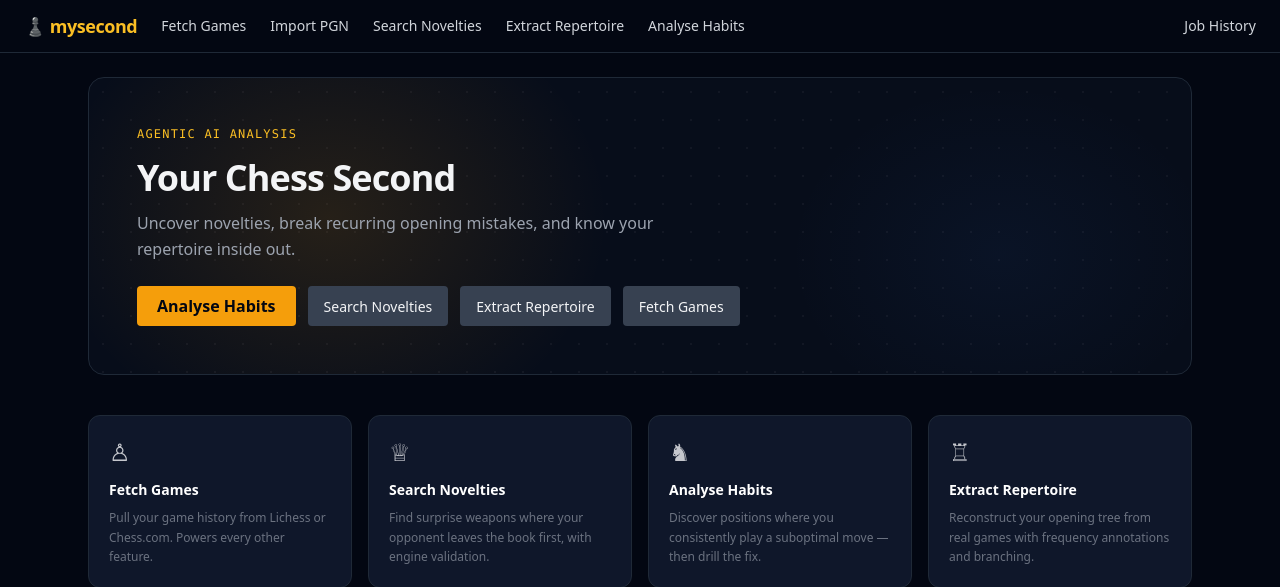
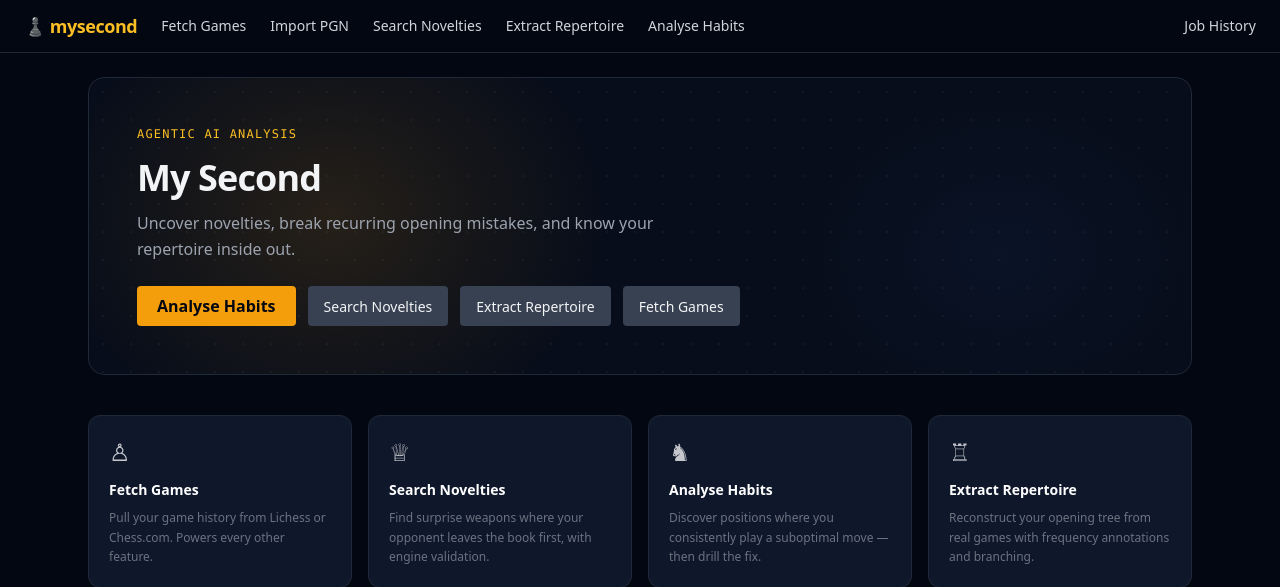
Before and after one commit to avigold/my-second, a Flask app: page / in a window 1280 px wide. Shown: the top 587 px of the page. Run offline with Flask 3, Linux system fonts and the light colour scheme; data that the repository does not hold is empty; some libraries are stand-ins or nearby versions.

Commit message:
Hero: rename tagline to 'My Second'
Co-Authored-By: Claude Sonnet 4.6 <noreply@anthropic.com>

```diff
--- a/web/templates/dashboard.html
+++ b/web/templates/dashboard.html
@@ -25,7 +25,7 @@
 
   <div class="relative z-10 max-w-2xl">
     <p class="text-amber-400 text-xs font-mono uppercase tracking-widest mb-4 select-none">Agentic AI Analysis</p>
-    <h1 class="text-4xl font-bold tracking-tight mb-3">Your Chess Second</h1>
+    <h1 class="text-4xl font-bold tracking-tight mb-3">My Second</h1>
     <p class="text-gray-400 text-base mb-6 leading-relaxed max-w-xl">
       Uncover novelties, break recurring opening mistakes, and know your repertoire inside out.
     </p>
```
